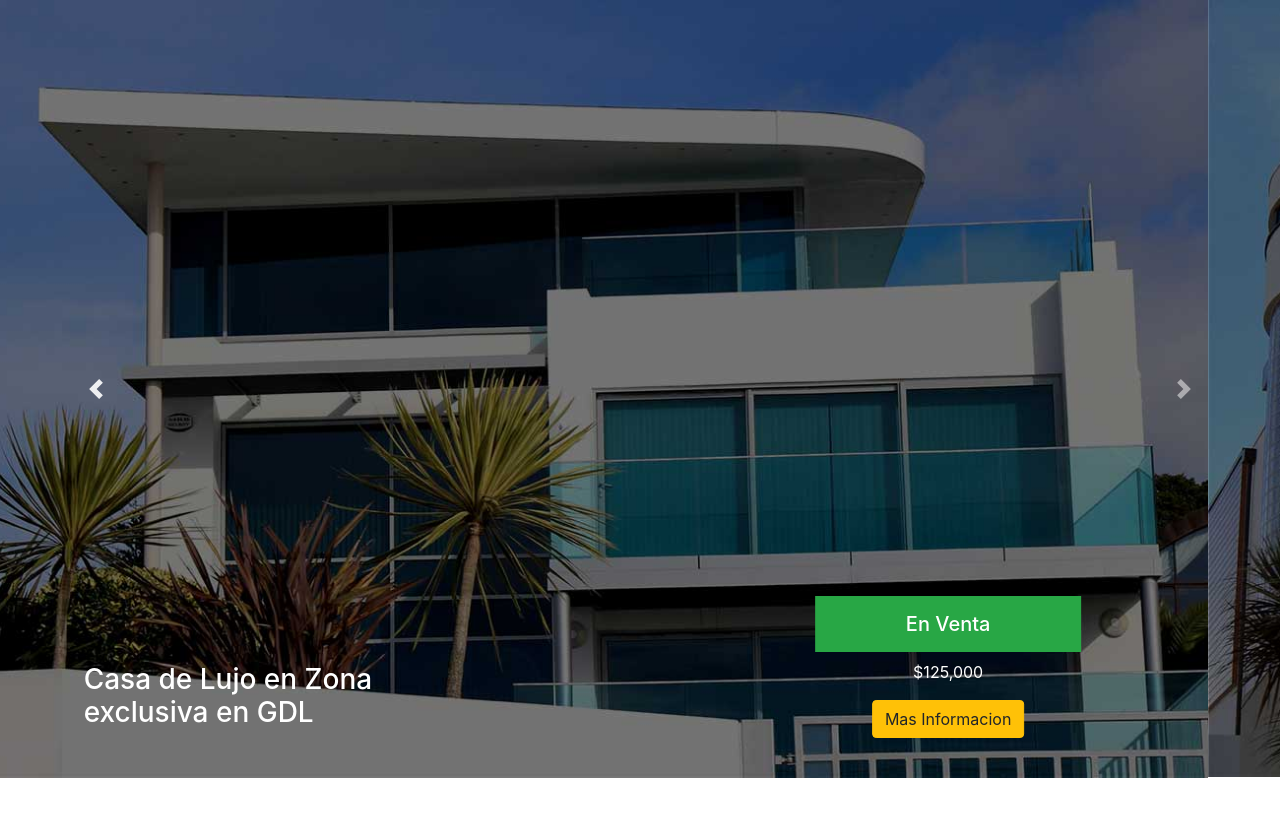
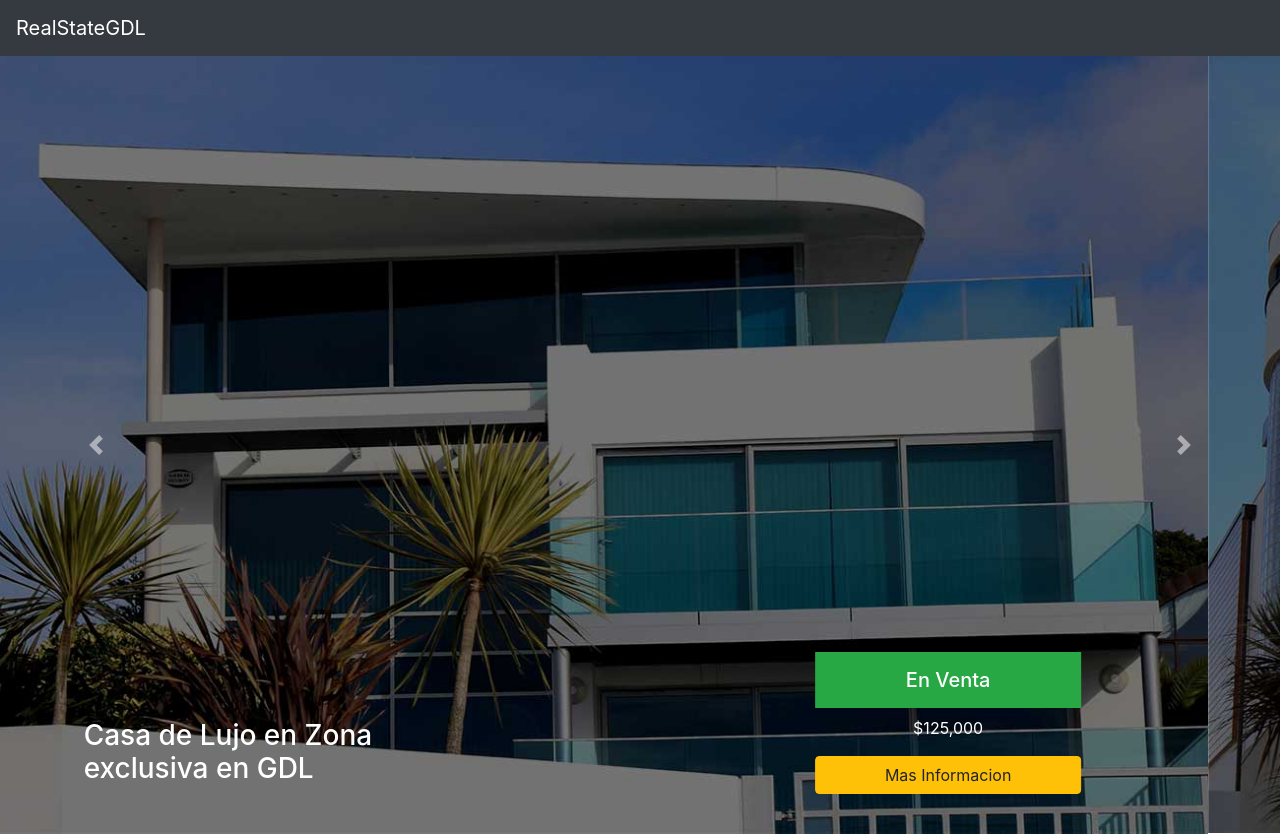
Before and after one commit to shamuelxd4/bienes-raices, a plain HTML site: page index.html in a window 1280 px wide. Before the commit the page ends 800 px from the top, so only its background shows below. Drawn offline with nearby package versions, Linux system fonts and the light colour scheme.

Commit message:
agregando barra inicial con navbar

```diff
--- a/index.html
+++ b/index.html
@@ -8,6 +8,15 @@
     <title>bienes raices</title>
 </head>
 <body>
+
+  <nav class="navbar bg-dark navbar-dark navbar-expand-lg">
+    <a href="#" class="navbar-brand">RealState<span>GDL</span></a>
+    <button type="button" class="navbar-toggler" data-toggle="collapse" data-target="#menuPrincipal" aria-controls="menuPrincipal" aria-expanded="false" aria-label="Mostrar Navegacion" >
+      <span class="navbar-toggler-icon" ></span>
+    </button>
+
+  </nav>
+
   <div id="slider" class="carousel slide" data-ride="carousel">
     <div class="carousel-inner">
       <div class="carousel-item active">
@@ -23,7 +32,7 @@
               <div class="carousel-caption d-none d-md-block">
                 <h5 class="btn-success text-upperrcase py-3" >En Venta</h5>
                 <p>$125,000</p>
-                <a href="#" class="btn btn-warning"> Mas Informacion </a>
+                <a href="#" class="btn btn-warning d-block text-upperrcase px-3"> Mas Informacion </a>
               </div>
             </div>
           </div>
```
